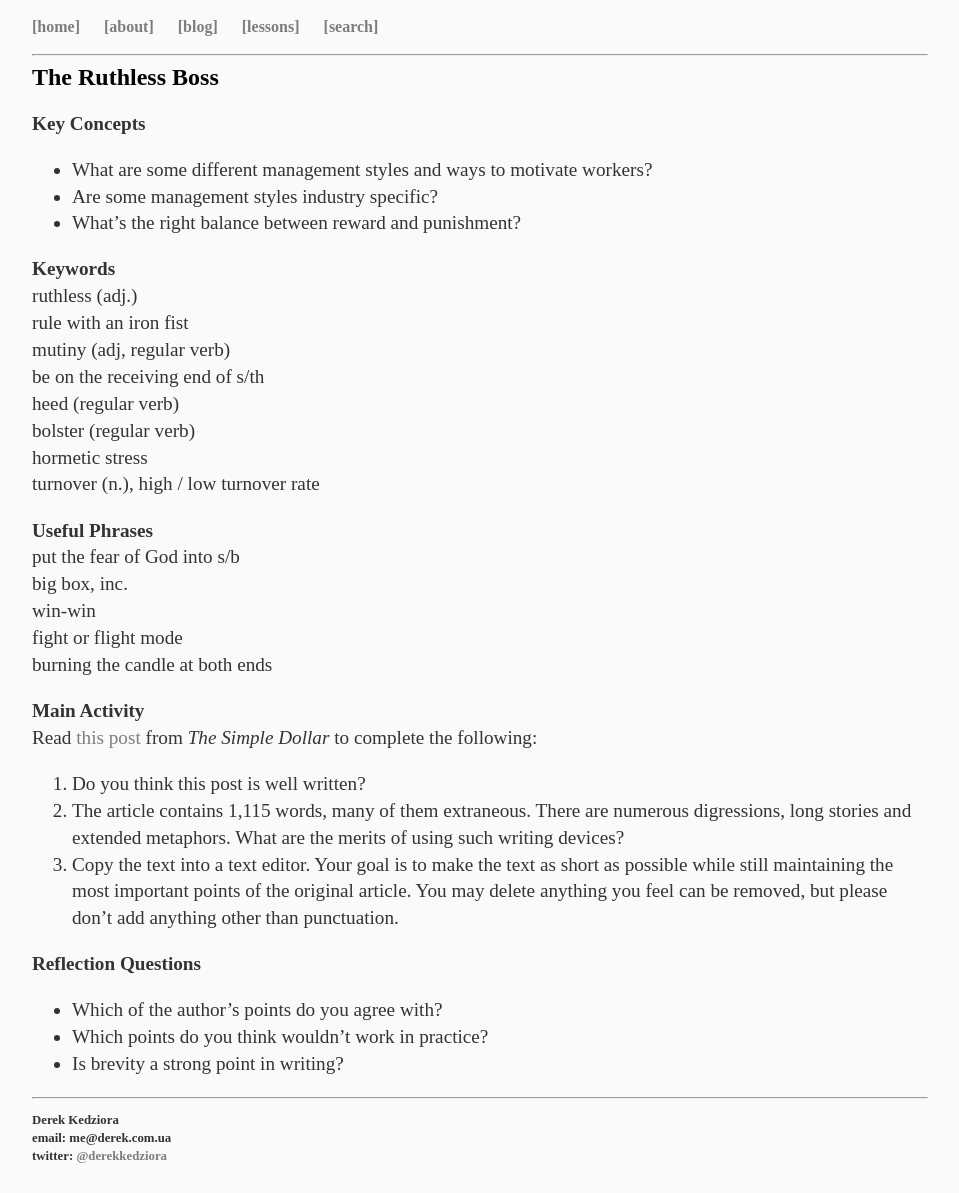
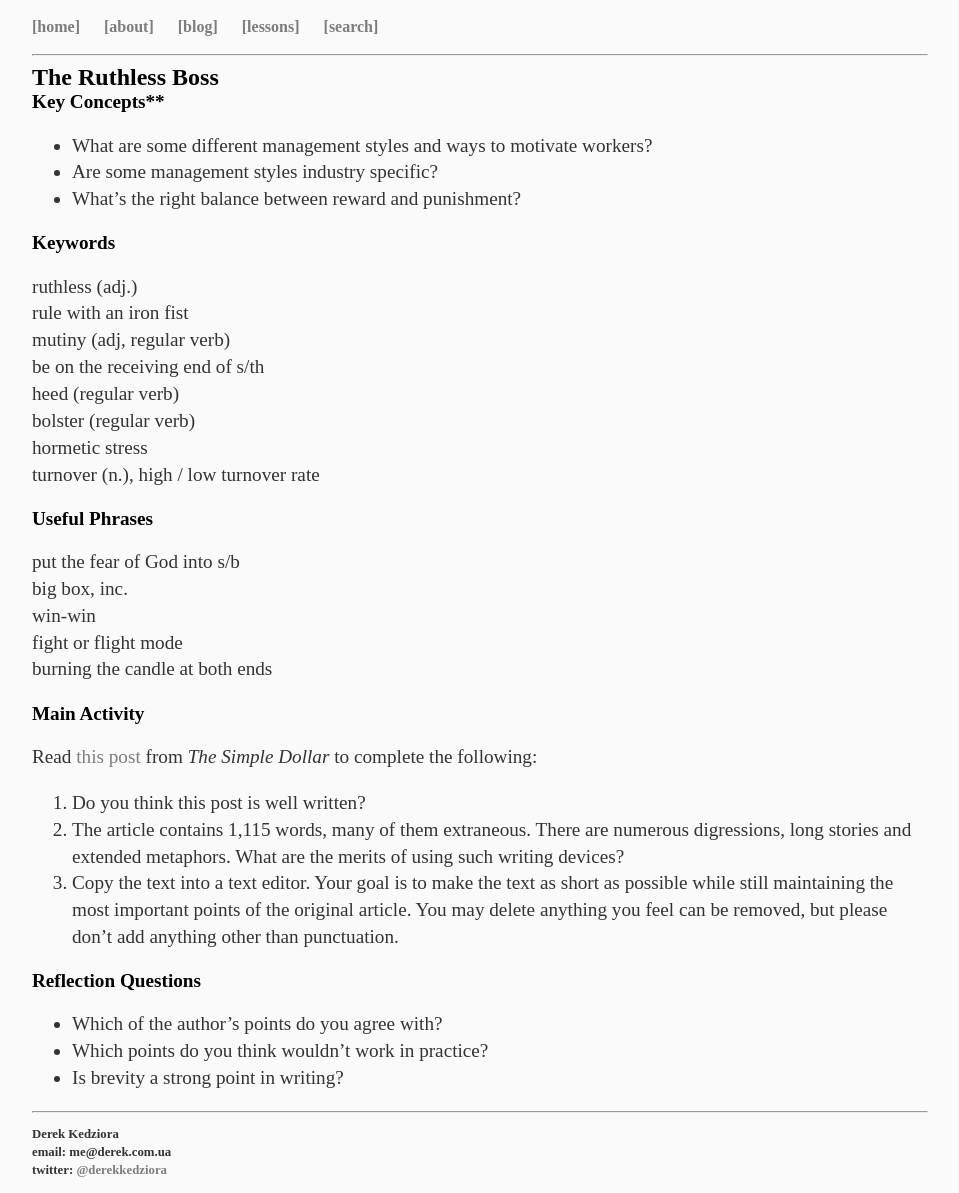
Before and after one commit to ZeroDeth/derekkedziora.github.io, a Jekyll site: the page built from _posts/2016-11-01-ruthless-boss.md, in a window 1280 px wide. Shown: the whole page, without its empty margins (160-1119 px from the left). Built offline with Jekyll 4.4.1, drawn with Linux system fonts in a browser that asks for light colours; some web fonts are replaced.

Commit message:
formatting

```diff
--- a/_posts/2016-11-01-ruthless-boss.md
+++ b/_posts/2016-11-01-ruthless-boss.md
@@ -9,13 +9,13 @@ date: 2016-11-01
 permalink: "/lessons/ruthless-boss"
 ---
 ## The Ruthless Boss
-**Key Concepts**
+### Key Concepts**
 
 - What are some different management styles and ways to motivate workers?
 - Are some management styles industry specific?
 - What's the right balance between reward and punishment?
 
-**Keywords**
+### Keywords
 ruthless (adj.)
 rule with an iron fist
 mutiny (adj, regular verb)
@@ -25,21 +25,21 @@ bolster (regular verb)
 hormetic stress
 turnover (n.), high / low turnover rate
 
-**Useful Phrases**
+### Useful Phrases
 put the fear of God into s/b
 big box, inc.
 win-win
 fight or flight mode
 burning the candle at both ends
 
-**Main Activity**
+### Main Activity
 Read <a href="http://www.thesimpledollar.com/the-myth-of-the-ruthless-business-mogul-or-why-it-pays-to-be-nice-in-the-workplace" target="_blank">this post</a> from *The Simple Dollar* to complete the following:
 
 1. Do you think this post is well written?
 2. The article contains 1,115 words, many of them extraneous. There are numerous digressions, long stories and extended metaphors. What are the merits of using such writing devices?
 3. Copy the text into a text editor. Your goal is to make the text as short as possible while still maintaining the most important points of the original article. You may delete anything you feel can be removed, but please don't add anything other than punctuation.
 
-**Reflection Questions**
+### Reflection Questions
 
 - Which of the author's points do you agree with?
 - Which points do you think wouldn't work in practice?
```
